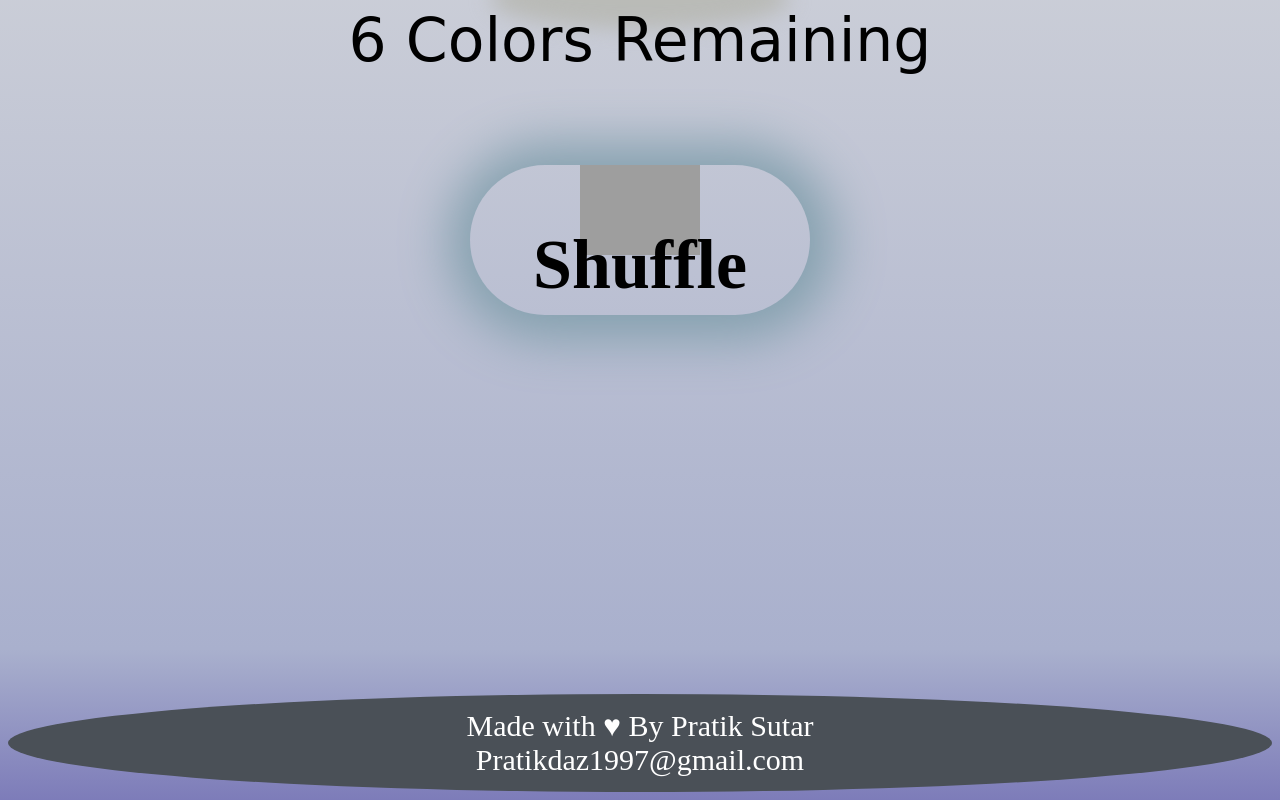
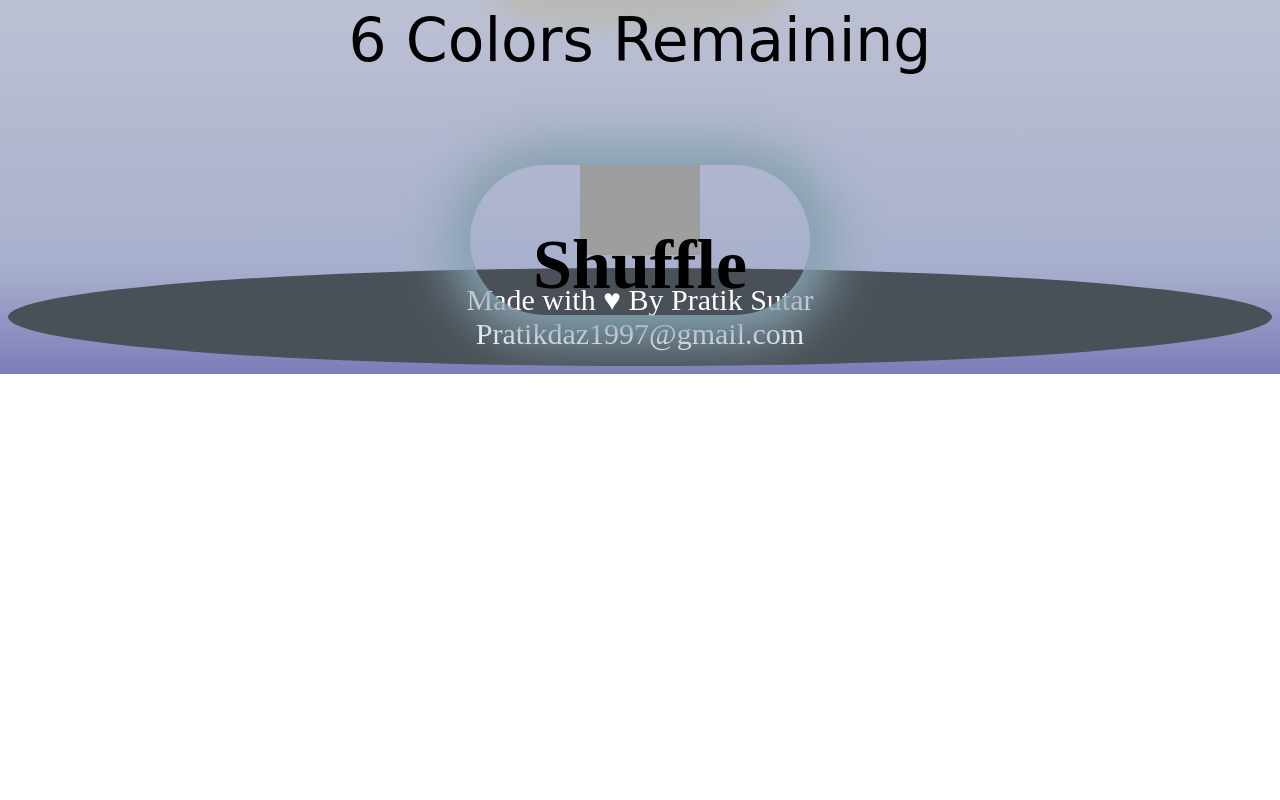
Before and after one commit to PratikSutar97/snookershuffle, a plain HTML site: page index.html in a window 1280 px wide. Shown: the part 704-1504 px from the top of the page. After the commit the page ends 1078 px from the top, so only its background shows below. Drawn offline with Linux system fonts and the light colour scheme; grey boxes are pictures that could not be loaded.

Commit message:
Update index.html

```diff
--- a/index.html
+++ b/index.html
@@ -222,10 +222,18 @@
     <img id="reset" hidden onclick="reset()" src="https://th.bing.com/th/id/R.6579de5bd04678eb19eb5a5ddca8b8b8?rik=PmRIdNaZZBFYrA&riu=http%3a%2f%2fwww.clker.com%2fcliparts%2f1%2fV%2fQ%2fQ%2fk%2f4%2freset-button-blue-md.png&ehk=JvNENdItyAykZcMZpgnRH8Pl4lq7skWH0EYCWQF3IvE%3d&risl=&pid=ImgRaw&r=0" style="float:right;width:330px;height:170px"></img>
   </div>
 
-    <footer style="margin-top:10%;" onclick="dot()">Made with &hearts; By Pratik Sutar <br>Pratikdaz1997@gmail.com</footer>
+    <footer id="footer" style="margin-top:10%;" onclick="dot()">Made with &hearts; By Pratik Sutar <br>Pratikdaz1997@gmail.com</footer>
 
     <script>
-  var counter = 3;
+	let text = "Total width/height: " + screen.width + "*" + screen.height + "<br>" +
+        "Available width/height: " + screen.availWidth + "*" + screen.availHeight ;
+        // document.getElementById("demo").innerHTML = text;
+        let hgt=parseInt(screen.height);
+        let hgt1=900;
+        var element = document.getElementById("footer");
+        element.style.marginTop =hgt-hgt1+"px" ;
+
+  	var counter = 3;
         // Function to shuffle the array content
 
         document.getElementById('circle').setAttribute('style','height: 300px;width: 300px;background: linear-gradient(#ffffff 0%, #ebebe7 10%, #d7d9d6 50%, #c6c6c3 100%);  border-radius: 50%;  display: flex;  justify-content: center;  align-items: center;  position: relative;')
```
